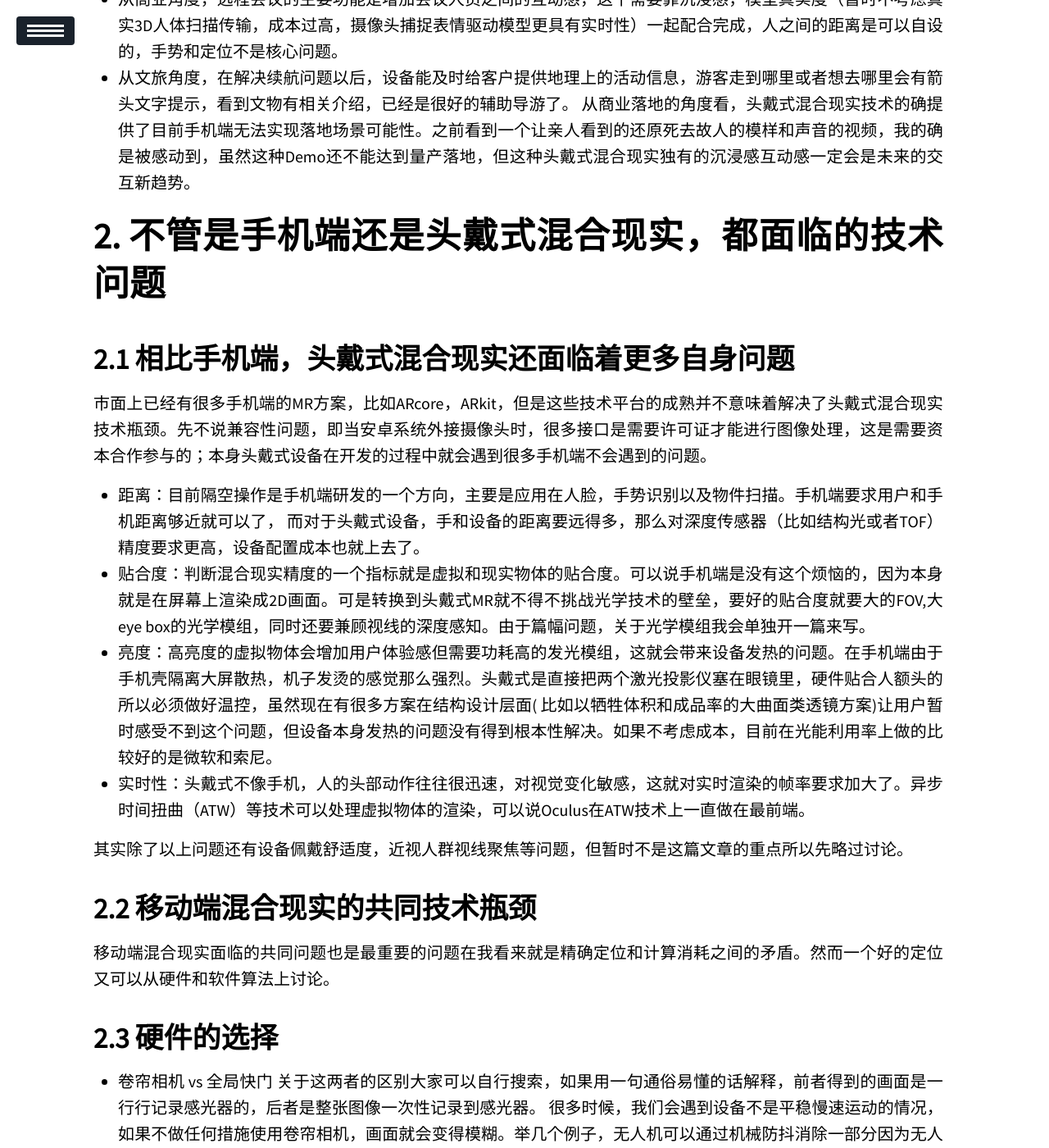
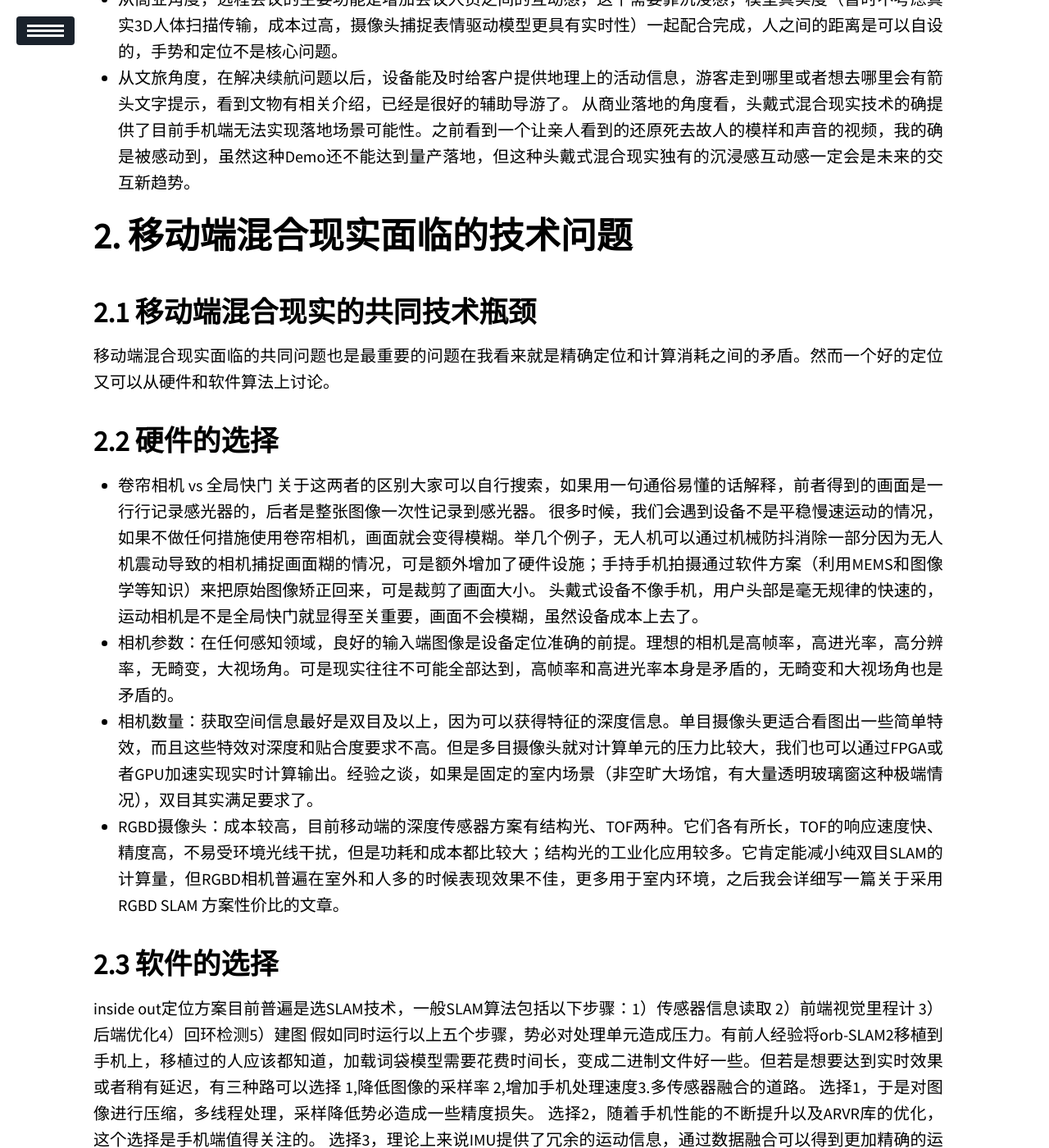
Before and after one commit to Hummmm/hummmm.github.io, a Jekyll site: the page built from _posts/2020-03-01-Mobile-MR/2020-03-01-Mobile-MR.md, in a window 1280 px wide and 1400 px high, scrolled down 1272 px. Shown: the whole window at 82% size. Built offline with Jekyll 4.4.1, drawn with Linux system fonts in a browser that asks for light colours; our own code applies the rules of GitHub Pages for plain Markdown files; a script that is not in the unit is left out; some of the changed text lies outside the part shown.

Commit message:
Update 2020-03-01-Mobile-MR.md

```diff
--- a/_posts/2020-03-01-Mobile-MR/2020-03-01-Mobile-MR.md
+++ b/_posts/2020-03-01-Mobile-MR/2020-03-01-Mobile-MR.md
@@ -23,17 +23,7 @@ description: 主要是写一些关于设计头戴式MR产品方面的思考以
 - 从文旅角度，在解决续航问题以后，设备能及时给客户提供地理上的活动信息，游客走到哪里或者想去哪里会有箭头文字提示，看到文物有相关介绍，已经是很好的辅助导游了。
 从商业落地的角度看，头戴式混合现实技术的确提供了目前手机端无法实现落地场景可能性。之前看到一个让亲人看到的还原死去故人的模样和声音的视频，我的确是被感动到，虽然这种Demo还不能达到量产落地，但这种头戴式混合现实独有的沉浸感互动感一定会是未来的交互新趋势。
 
-# 不管是手机端还是头戴式混合现实，都面临的技术问题
-
-## 相比手机端，头戴式混合现实还面临着更多自身问题
-市面上已经有很多手机端的MR方案，比如ARcore，ARkit，但是这些技术平台的成熟并不意味着解决了头戴式混合现实技术瓶颈。先不说兼容性问题，即当安卓系统外接摄像头时，很多接口是需要许可证才能进行图像处理，这是需要资本合作参与的；本身头戴式设备在开发的过程中就会遇到很多手机端不会遇到的问题。
-
-- 距离：目前隔空操作是手机端研发的一个方向，主要是应用在人脸，手势识别以及物件扫描。手机端要求用户和手机距离够近就可以了， 而对于头戴式设备，手和设备的距离要远得多，那么对深度传感器（比如结构光或者TOF）精度要求更高，设备配置成本也就上去了。
-- 贴合度：判断混合现实精度的一个指标就是虚拟和现实物体的贴合度。可以说手机端是没有这个烦恼的，因为本身就是在屏幕上渲染成2D画面。可是转换到头戴式MR就不得不挑战光学技术的壁垒，要好的贴合度就要大的FOV,大eye box的光学模组，同时还要兼顾视线的深度感知。由于篇幅问题，关于光学模组我会单独开一篇来写。
-- 亮度：高亮度的虚拟物体会增加用户体验感但需要功耗高的发光模组，这就会带来设备发热的问题。在手机端由于手机壳隔离大屏散热，机子发烫的感觉那么强烈。头戴式是直接把两个激光投影仪塞在眼镜里，硬件贴合人额头的所以必须做好温控，虽然现在有很多方案在结构设计层面( 比如以牺牲体积和成品率的大曲面类透镜方案)让用户暂时感受不到这个问题，但设备本身发热的问题没有得到根本性解决。如果不考虑成本，目前在光能利用率上做的比较好的是微软和索尼。
-- 实时性：头戴式不像手机，人的头部动作往往很迅速，对视觉变化敏感，这就对实时渲染的帧率要求加大了。异步时间扭曲（ATW）等技术可以处理虚拟物体的渲染，可以说Oculus在ATW技术上一直做在最前端。
-
-其实除了以上问题还有设备佩戴舒适度，近视人群视线聚焦等问题，但暂时不是这篇文章的重点所以先略过讨论。
+# 移动端混合现实面临的技术问题
 
 ## 移动端混合现实的共同技术瓶颈
 
@@ -50,6 +40,7 @@ description: 主要是写一些关于设计头戴式MR产品方面的思考以
 - RGBD摄像头：成本较高，目前移动端的深度传感器方案有结构光、TOF两种。它们各有所长，TOF的响应速度快、精度高，不易受环境光线干扰，但是功耗和成本都比较大；结构光的工业化应用较多。它肯定能减小纯双目SLAM的计算量，但RGBD相机普遍在室外和人多的时候表现效果不佳，更多用于室内环境，之后我会详细写一篇关于采用RGBD SLAM 方案性价比的文章。
 
 ## 软件的选择
+
  inside out定位方案目前普遍是选SLAM技术，一般SLAM算法包括以下步骤：1）传感器信息读取 2）前端视觉里程计 3）后端优化4）回环检测5）建图
 假如同时运行以上五个步骤，势必对处理单元造成压力。有前人经验将orb-SLAM2移植到手机上，移植过的人应该都知道，加载词袋模型需要花费时间长，变成二进制文件好一些。但若是想要达到实时效果或者稍有延迟，有三种路可以选择 1,降低图像的采样率 2,增加手机处理速度3.多传感器融合的道路。
 选择1，于是对图像进行压缩，多线程处理，采样降低势必造成一些精度损失。
@@ -57,6 +48,7 @@ description: 主要是写一些关于设计头戴式MR产品方面的思考以
 选择3，理论上来说IMU提供了冗余的运动信息，通过数据融合可以得到更加精确的运动估计。但在使用的时候一定是分场合使用的，并且开发人员最好对SLAM的技术有大量的经验，才能知道什么时候用怎么用才能避开IMU带来的弊端。
 
 ### 移动端IMU+slam方案的作用局限性
+
 那么我们是不是需要IMU这种传感器增加精度呢？我个人认为可以有但是提升效果不大。理由如下：
 - IMU适合运动平滑一些的情况，滤波可以预测设备下一秒的状态并且平滑轨迹，可是一方面人体移动速度大于大部分的机器人和手机，并且毫无规律，因此滤波的重要性几乎为0。这就好比股市里用长线思维去实行超短线操作，结果可想而知。
 - 事实上是平滑运动时候IMU数据反而会增加误差，就拿Vins-SLAM而言，在慢速运动时候加入 IMU 的版本均不如原始双目版本的精度。原因是原始 VO 的优化已经比较彻底，IMU 误差项的加入给优化结果造成了更多的不稳定性。这一点在作者论文中也能看到，加入 IMU 的版本并没有比原始相机精度更高。
```
Also changed, not shown: other parts of _posts/2020-03-01-Mobile-MR/2020-03-01-Mobile-MR.md (+13 -0 lines).
